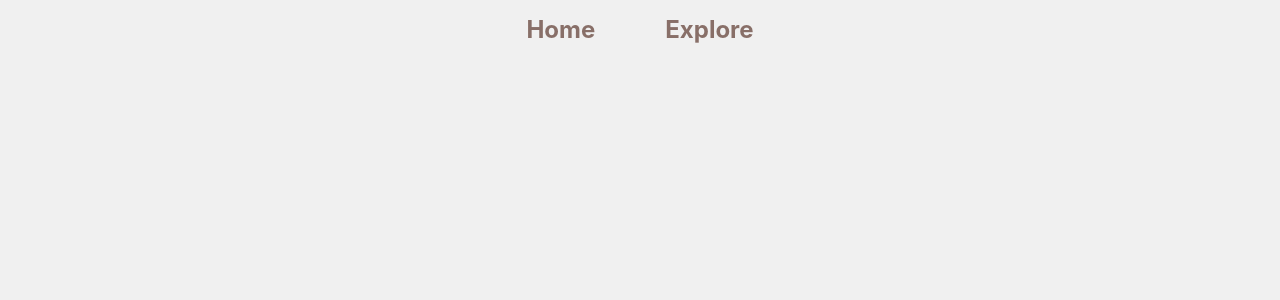
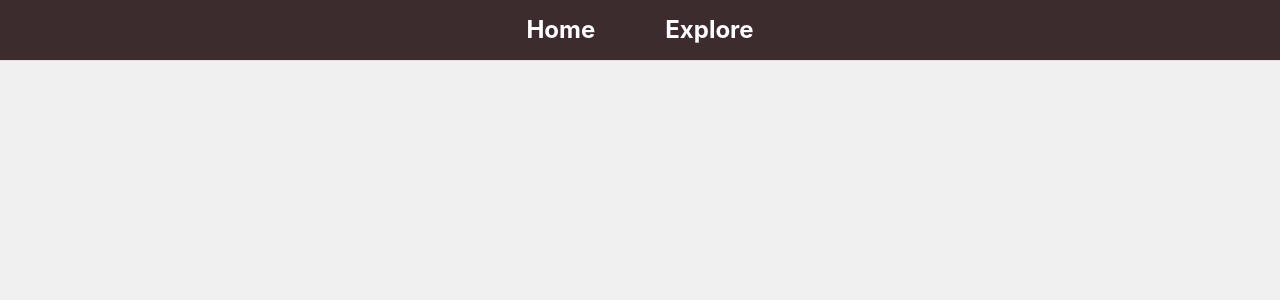
Before and after one commit to EduardoOrtegaZerpa/Schedule_Manager, an Angular app: page /home in a window 1280 px wide. Shown: the top 300 px of the page. Built offline with nearby package versions, Linux system fonts and the light colour scheme.

Commit message:
not found page implemented

```diff
--- a/src/app/app.routes.ts
+++ b/src/app/app.routes.ts
@@ -16,5 +16,6 @@ export const routes: Routes = [
         {path: 'subjects', component: SubjectsComponent},
         {path: 'groups', component: GroupsComponent},
         {path: '', redirectTo: 'groups', pathMatch: 'full'}
-    ]}
+    ]},
+    { path: '**', component: NotAvailableComponent }
 ];
--- a/src/app/header/header.component.css
+++ b/src/app/header/header.component.css
@@ -4,6 +4,8 @@ header {
     align-items: center;
     padding: 10px 20px;
     height: 5vh;
+    border-bottom: 1px solid #E0E0E0;
+    background-color: #3D2C2E;
   }
 
   nav ul {
@@ -16,12 +18,12 @@ header {
 
   nav ul li a {
     text-decoration: none;
-    color: #886F68 ;
+    color: white;
     font-weight: bold;
     cursor: pointer;
     font-size: x-large;
   }
 
   nav ul li a:hover {
-    color: #3D2C2E;
+    color: #E0E0E0;
   }
--- a/src/app/header/header.component.ts
+++ b/src/app/header/header.component.ts
@@ -1,6 +1,7 @@
 import { CommonModule } from '@angular/common';
-import { Component } from '@angular/core';
+import { Component, OnInit } from '@angular/core';
 import { RouterLink, RouterLinkActive, RouterOutlet } from '@angular/router';
+import { AuthService } from '../auth/auth.service';
 
 @Component({
   selector: 'app-header',
@@ -9,8 +10,16 @@ import { RouterLink, RouterLinkActive, RouterOutlet } from '@angular/router';
   templateUrl: './header.component.html',
   styleUrl: './header.component.css'
 })
-export class HeaderComponent {
+export class HeaderComponent implements OnInit {
 
-  loggedIn = false;
+  loggedIn: boolean = false;
+
+  constructor(private authService: AuthService) { }
+
+  ngOnInit(): void {
+    this.authService.loginStatus$().subscribe((status: boolean) => {
+      this.loggedIn = status;
+    });
+  }
 
 }
```
